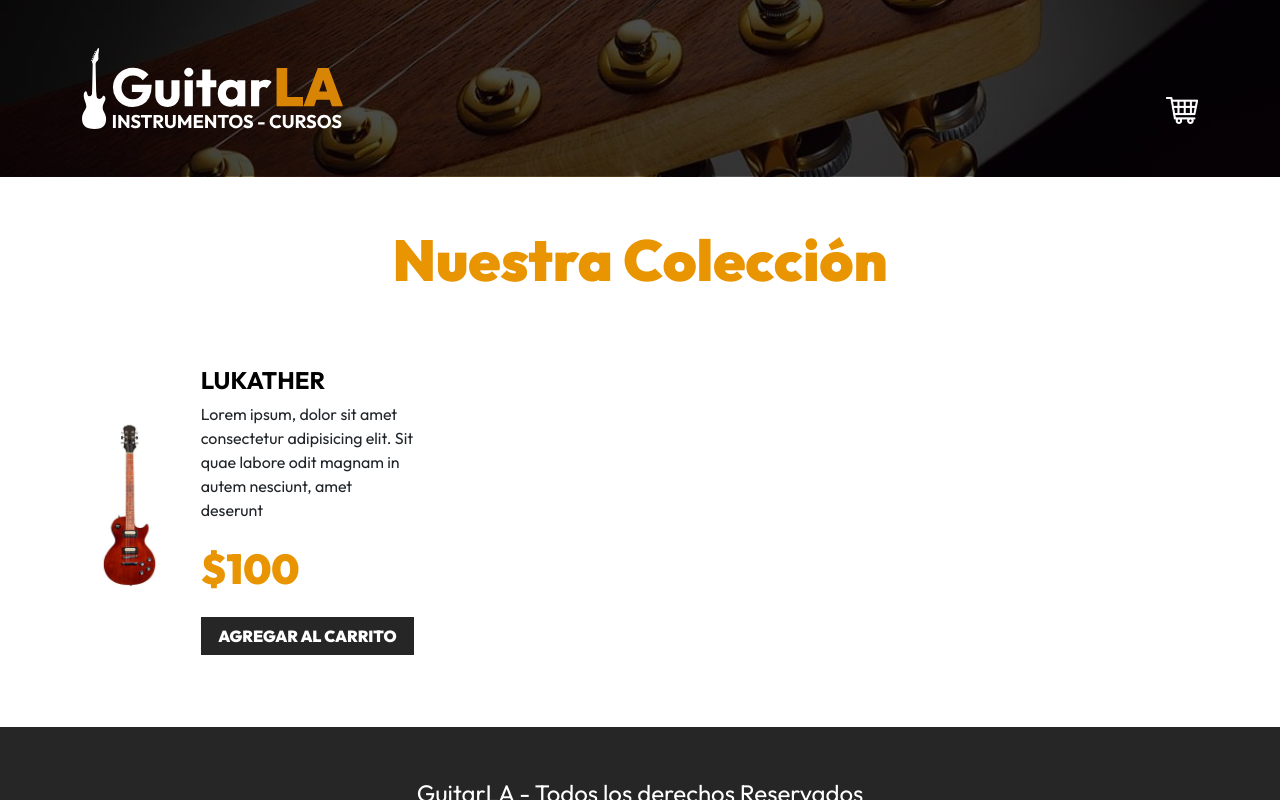
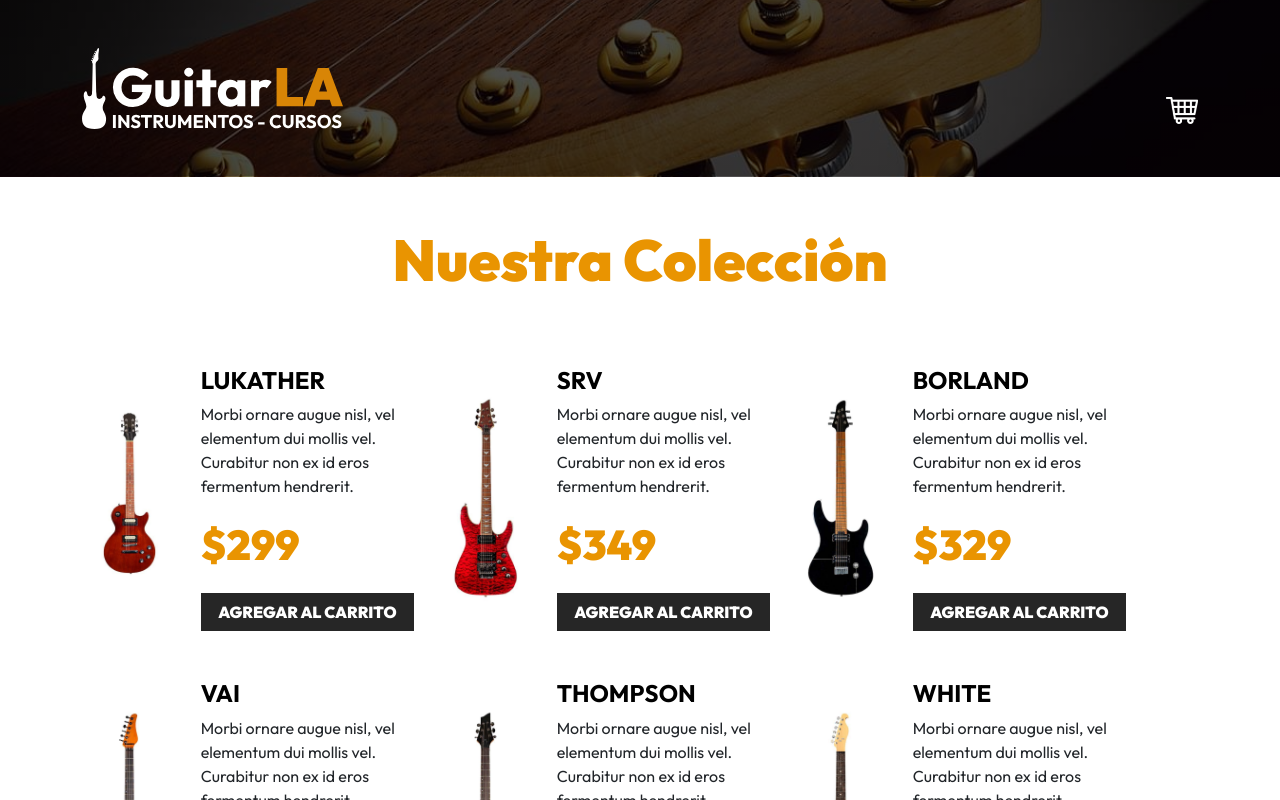
Before and after one commit to Sebaxg86/React-course, a React (Vite) app in the folder 01-Project/guitarla/: page / in a window 1280 px wide. Shown: the top 800 px of the page. Built offline with nearby package versions, Linux system fonts and the light colour scheme.

Commit message:
01 - Class 66, Showing guitars information

```diff
--- a/01-Project/guitarla/src/App.jsx
+++ b/01-Project/guitarla/src/App.jsx
@@ -4,7 +4,8 @@ import Guitar from "./components/Guitar.jsx"
 import { db } from './data/db'
 
 function App() {
-    const [data, setData] = useState([db]);
+
+    const [data, setData] = useState(db);
 
     return (
     <>
@@ -15,11 +16,10 @@ function App() {
         <h2 className="text-center">Nuestra Colección</h2>
 
         <div className="row mt-5">
-            {data.map(() => (
+            {data.map((guitar) => (
                 <Guitar
-                    price={100}
-                    auth={true}
-
+                    key={guitar.id}
+                    guitar={guitar}
                 />
             ))}
         </div>
--- a/01-Project/guitarla/src/components/Guitar.jsx
+++ b/01-Project/guitarla/src/components/Guitar.jsx
@@ -1,16 +1,16 @@
-export default function Guitar(props){
+export default function Guitar({guitar}){
 
-
+    const { id, name, image, description, price } = guitar;
 
     return(
         <div className="col-md-6 col-lg-4 my-4 row align-items-center">
                 <div className="col-4">
-                    <img className="img-fluid" src="./public/img/guitarra_01.jpg" alt="imagen guitarra" />
+                    <img className="img-fluid" src={`/img/${image}.jpg`} alt="imagen guitarra" />
                 </div>
                 <div className="col-8">
-                    <h3 className="text-black fs-4 fw-bold text-uppercase">Lukather</h3>
-                    <p>Lorem ipsum, dolor sit amet consectetur adipisicing elit. Sit quae labore odit magnam in autem nesciunt, amet deserunt</p>
-                    <p className="fw-black text-primary fs-3">${props.price}</p>
+                    <h3 className="text-black fs-4 fw-bold text-uppercase">{name}</h3>
+                    <p>{description}</p>
+                    <p className="fw-black text-primary fs-3">${price}</p>
                     <button
                         type="button"
                         className="btn btn-dark w-100"
```
